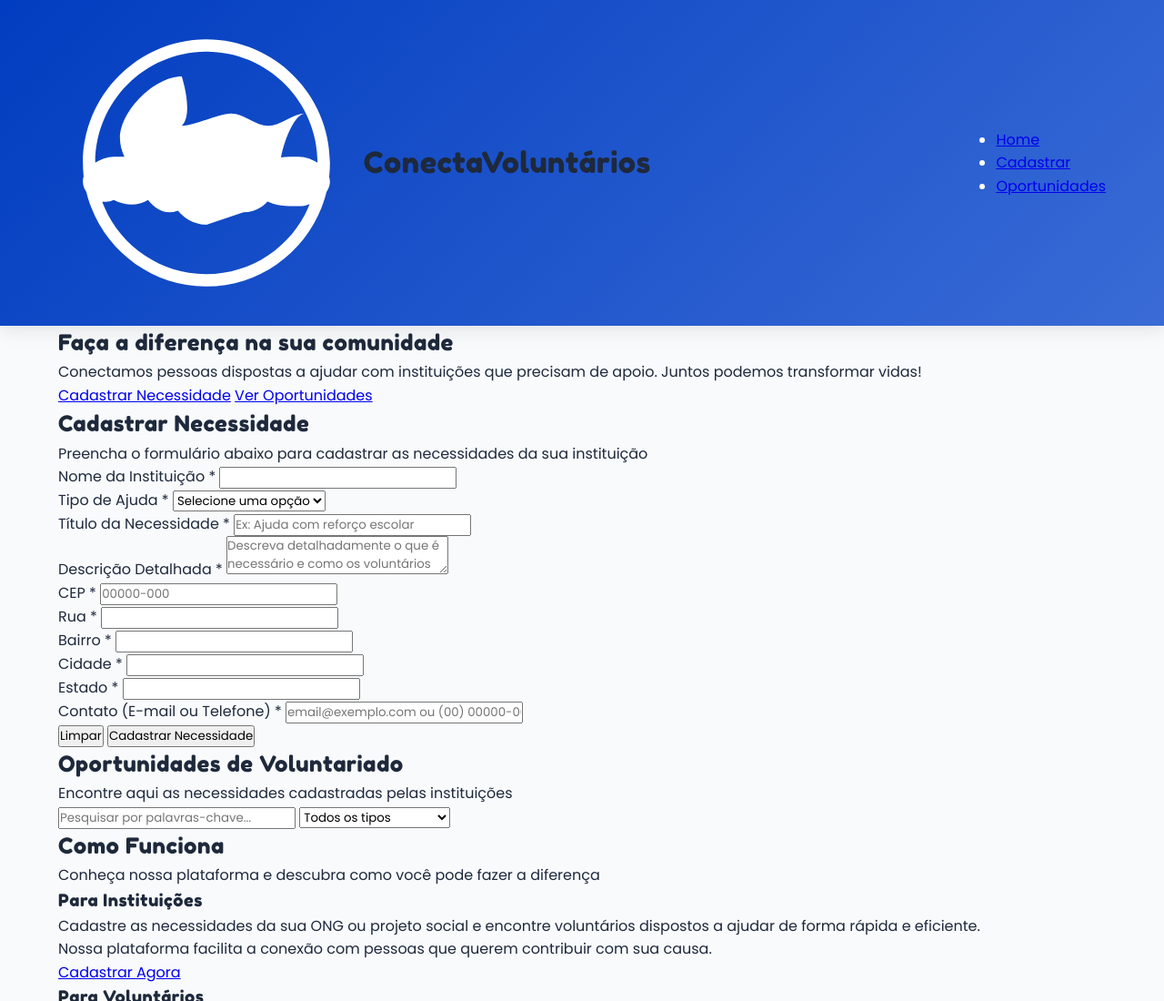
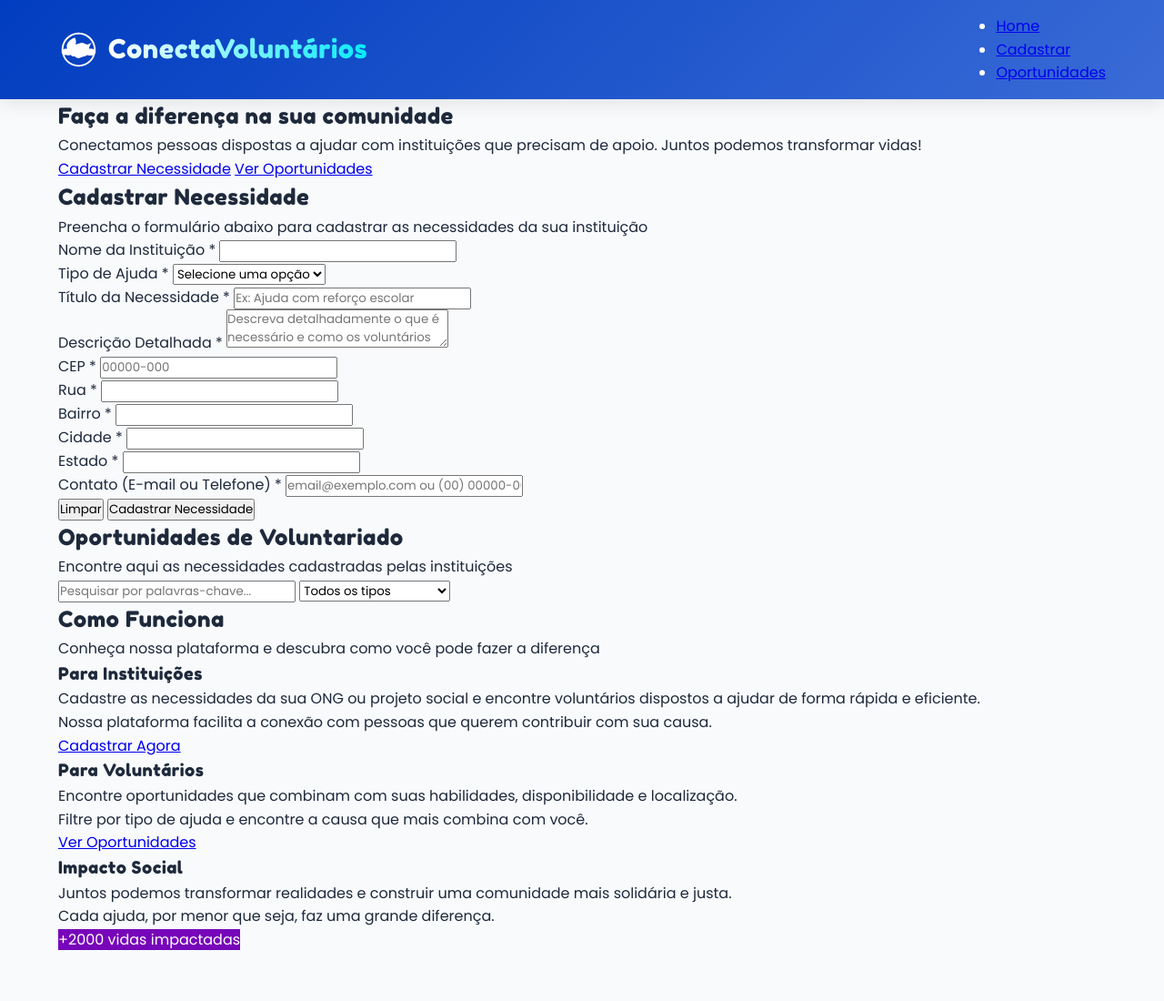
Before and after one commit to EderHenriqueF/Projeto-ONG, a plain HTML site: page index.html in a window 1280 px wide. Shown: the top 1100 px of the page at 91% size. Drawn offline with Linux system fonts and the light colour scheme; a script that the page names is missing.

Commit message:
Imagem da logo e logo H1

```diff
--- a/style.css
+++ b/style.css
@@ -69,3 +69,16 @@ header {
     align-items: center;
     gap: 10px;
 }
+
+.logo img {
+    width: 45px;
+    height: 45px;
+    animation: pulse 2s infinite;
+}
+
+.logo h1 {
+    font-size: 1.8rem;
+    background: linear-gradient(to right, var(--white), var(--accent));
+    -webkit-background-clip: text;
+    -webkit-text-fill-color: transparent;
+}
```
